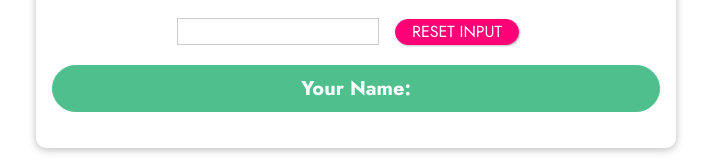
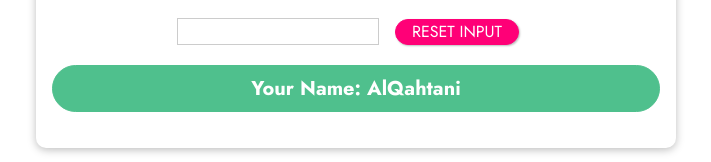
Before and after one commit to MNQ249/Basics-Vue-5, a plain HTML site: page index.html in a window 1280 px wide. Shown: the part 394-556 px from the top of the page, without its empty margins (284-995 px from the left). Drawn offline with nearby package versions, Linux system fonts and the light colour scheme.

Commit message:
create method fullName

```diff
--- a/app.js
+++ b/app.js
@@ -6,6 +6,10 @@ const app = Vue.createApp({
     };
   },
   methods: {
+    fullName(){
+      return this.name + ' ' + " AlQahtani";
+    },
+
     setName(event, lastName) {
       this.name = event.target.value;
     },
--- a/index.html
+++ b/index.html
@@ -23,7 +23,7 @@
       <p>Result: {{ counter }}</p>
       <input type="text" v-model="name">
       <button v-on:click="resetInput">RESET INPUT</button> <!-- rest your enter-->
-      <p>Your Name: {{ name }}</p>
+      <p>Your Name: {{ fullName() }}</p>
     </section>
   </body>
 </html>
```
